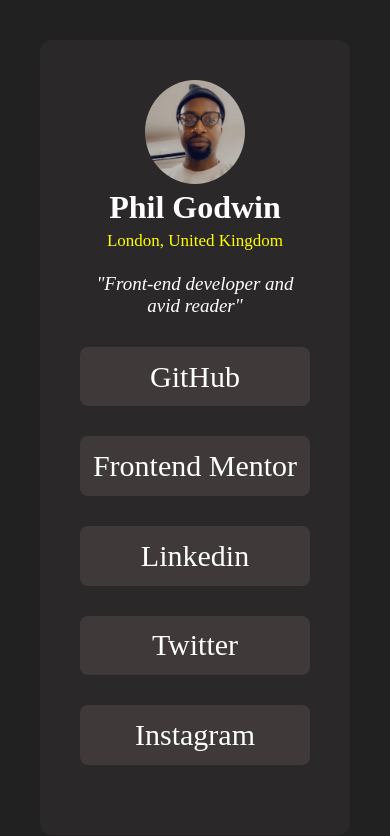
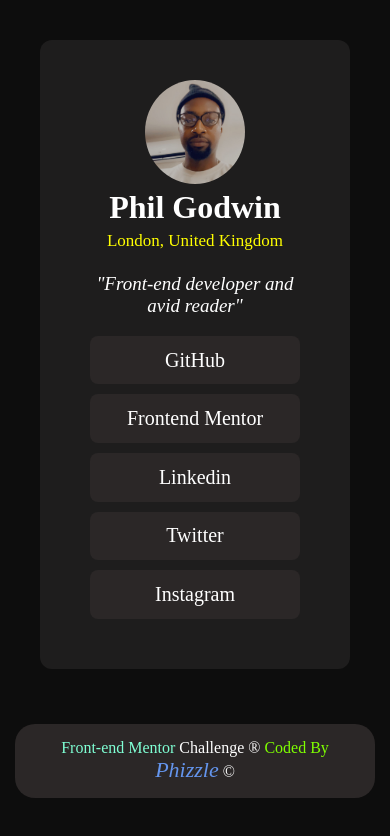
Before and after one commit to drphizzle/frontend-mentor-replica, a plain HTML site: page index.html in a window 390 px wide. Drawn offline with Linux system fonts and the light colour scheme.

Commit message:
adding few tweaks

```diff
--- a/front.css
+++ /dev/null
@@ -1,146 +0,0 @@
-body {
-    margin: 0;
-    padding: 0;
-    box-sizing: border-box;
-    background: rgb(33, 33, 33);
-    display: flex;
-    justify-content: center;
-
-}
-.card-container {
-    padding: 40px;
-    width: fit-content;
-
-}
-
-.card {
-    padding: 40px;
-    background: rgb(42, 40, 40);
-    border-radius: 12px;
-    width: fit-content;
-
-
-}
-.inside-card {
-    display: flex;
-    flex-direction: column;
-    align-items: center;
-}
-
-img {
-    width: 100px;
-    border-radius: 50%;
-
-
-
-}
-
-
-
-.name {
-    color: white;
-    font-size: xx-large;
-    text-align: center;
-    margin: 5px;
-
-
-
-}
-.location {
-    color: yellow;
-    font-size: 17px;
-    text-align: center;
-    margin: 3px;
-
-}
-.more-desc {
-    color: #fff;
-    font-size: 19px;
-    font-style: italic;
-    text-align: center;
-
-}
-.site {
-    text-align: center;
-    color: #fff;
-    font-size: 30px;
-    padding: 0.8rem;
-    border-radius: 8px;
-    background: rgb(63, 57, 57);
-
-
-}
-
-/* First, we target small screens */
-
-@media only screen and (max-width: 640px) {
-
-    body {
-        margin: 0;
-        padding: 0;
-        box-sizing: border-box;
-        background: rgb(33, 33, 33);
-    }
-    .card-container {
-        padding: 40px;
-
-    }
-
-    .card {
-        padding: 40px;
-        background: rgb(42, 40, 40);
-        border-radius: 12px;
-
-
-    }
-    .inside-card {
-        display: flex;
-        flex-direction: column;
-        align-items: center;
-    }
-
-    img {
-        width: 100px;
-        border-radius: 50%;
-
-
-
-    }
-
-
-
-    .name {
-        color: white;
-        font-size: xx-large;
-        text-align: center;
-        margin: 5px;
-
-
-
-    }
-    .location {
-        color: yellow;
-        font-size: 17px;
-        text-align: center;
-        margin: 3px;
-
-    }
-    .more-desc {
-        color: #fff;
-        font-size: 19px;
-        font-style: italic;
-        text-align: center;
-
-    }
-    .site {
-        text-align: center;
-        color: #fff;
-        font-size: 30px;
-        padding: 0.8rem;
-        border-radius: 8px;
-        background: rgb(63, 57, 57);
-
-
-    }
-
-}
--- a/index.html
+++ b/index.html
@@ -33,5 +33,8 @@
             </div>
         </div>
     </div>
+    <footer>
+        <span style="color: aquamarine;">Front-end Mentor</span> Challenge &reg; <span style="color: chartreuse;">Coded By </span><span style="font-style: italic; color: cornflowerblue; font-size: 22px;">Phizzle</span> &copy;
+    </footer>
 </body>
 </html>
--- a/style.css
+++ b/style.css
@@ -1,10 +1,12 @@
 body {
     margin: 0;
-    padding: 0;
+    padding: 25px;
     box-sizing: border-box;
-    background: rgb(33, 33, 33);
+    background: rgb(13, 13, 13);
     display: flex;
-    justify-content: center;
+    flex-direction: column;
+    align-items: center;
+
 
 }
 .card-container {
@@ -14,8 +16,8 @@ body {
 }
 
 .card {
-    padding: 40px;
-    background: rgb(42, 40, 40);
+    padding: 18px;
+    background: rgb(30, 29, 29);
     border-radius: 12px;
     width: fit-content;
 
@@ -31,15 +33,13 @@ img {
     width: 100px;
     border-radius: 50%;
 
-
-
 }
 
 
 
 .name {
     color: white;
-    font-size: xx-large;
+    font-size: large;
     text-align: center;
     margin: 5px;
 
@@ -48,31 +48,41 @@ img {
 }
 .location {
     color: yellow;
-    font-size: 17px;
+    font-size: 13px;
     text-align: center;
     margin: 3px;
 
 }
 .more-desc {
     color: #fff;
-    font-size: 19px;
+    font-size: 15px;
     font-style: italic;
     text-align: center;
 
 }
+
 .site {
     text-align: center;
     color: #fff;
-    font-size: 30px;
-    padding: 0.8rem;
+    font-size: 16px;
+    padding: 0.5rem;
     border-radius: 8px;
-    background: rgb(63, 57, 57);
+    background: rgb(43, 39, 39);
     cursor: pointer;
+    margin: 10px;
 
 
 }
 .site:hover {
     background: rgb(132, 132, 73);
+}
+footer {
+    color: #fff;
+    /* text-align: center; */
+    padding: 15px;
+    background: rgb(43, 39, 39);
+    width: fit-content;
+    border-radius: 20px;
 }
 
 /* First, we target small screens */
@@ -83,7 +93,7 @@ img {
         margin: 0;
         padding: 0;
         box-sizing: border-box;
-        background: rgb(33, 33, 33);
+        background: rgb(13, 13, 13);
     }
     .card-container {
         padding: 40px;
@@ -92,7 +102,7 @@ img {
 
     .card {
         padding: 40px;
-        background: rgb(42, 40, 40);
+        background: rgb(30, 29, 29);
         border-radius: 12px;
 
 
@@ -106,28 +116,18 @@ img {
     img {
         width: 100px;
         border-radius: 50%;
-
-
-
     }
-
-
-
     .name {
         color: white;
         font-size: xx-large;
         text-align: center;
         margin: 5px;
-
-
-
     }
     .location {
         color: yellow;
         font-size: 17px;
         text-align: center;
         margin: 3px;
-
     }
     .more-desc {
         color: #fff;
@@ -139,12 +139,19 @@ img {
     .site {
         text-align: center;
         color: #fff;
-        font-size: 30px;
+        font-size: 20px;
         padding: 0.8rem;
         border-radius: 8px;
-        background: rgb(63, 57, 57);
-
-
+        background: rgb(43, 39, 39);
+    }
+    footer {
+        color: #fff;
+        text-align: center;
+        padding: 15px;
+        background: rgb(43, 39, 39);
+        width: fit-content;
+        border-radius: 20px;
+        margin: 15px;
     }
 
 }
```
Also changed, not shown: front.html (deleted, +0 -37 lines).
